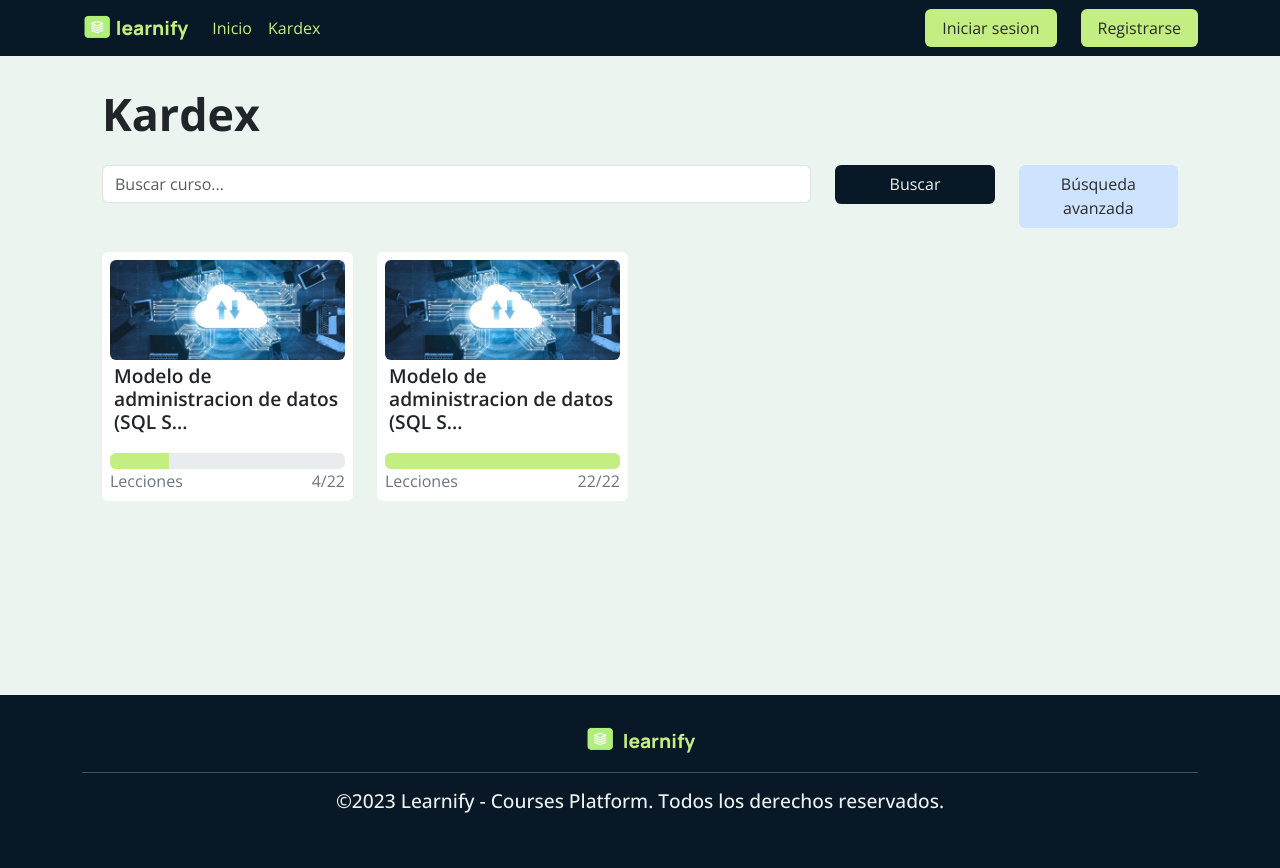
After one commit to charlyx78/Learnify-Courses-Platform, a PHP site: page /Paginas/kardex.php in a window 1280 px wide. The commit adds this page. Run offline with PHP 8.4, Linux system fonts and the light colour scheme; some libraries are stand-ins or nearby versions.

Commit message:
Pagina kardex y actualizacion de paleta de colores y fuentes

```diff
--- /dev/null
+++ b/Paginas/kardex.php
@@ -0,0 +1,126 @@
+<!DOCTYPE html>
+<html lang="en">
+<head>
+    <meta charset="UTF-8">
+    <meta http-equiv="X-UA-Compatible" content="IE=edge">
+    <meta name="viewport" content="width=device-width, initial-scale=1.0">
+    <title>Kardex - Learnify</title>
+    <?php include ('../styles.php'); ?>
+</head>
+<body>
+
+    <?php include('../navbar.php'); ?>
+
+    <main class="container-sm contenido">
+        <h3 class="fw-bold mb-4">Kardex</h3>
+        <section class="busqueda-curso-kardex rounded mb-4">
+            <form action="GET" class="form-busqueda-kardex mb-2">
+                <div class="row">
+                    <div class="col-12 col-md-6 col-lg-8">
+                        <input type="text" class="form-control mb-2" placeholder="Buscar curso...">
+                    </div>
+                    <div class="col-6 col-md-2 col-lg-2">
+                         <input type="submit" class="btn boton-primario w-100" value="Buscar">
+                    </div>
+                    <div class="col-6 col-md-4 col-lg-2">
+                        <button class="btn boton-terciario w-100" type="button" data-bs-toggle="collapse" data-bs-target="#collapseBusquedaAvanzada" aria-expanded="false" aria-controls="collapseBusquedaAvanzada">
+                            Búsqueda avanzada
+                        </button>
+                    </div>
+                </div>
+            </form>
+
+            <div class="collapse" id="collapseBusquedaAvanzada">
+                <form action="GET" class="form-busqueda-avanzada-kardex rounded">
+                    <div class="row">
+                        <div class="col-6">
+                            <label for="fechaInscripcionDesde">Desde</label>
+                            <input type="date" name="fechaInscripcionDesde" class="form-control">
+                        </div>
+                        <div class="col-6">
+                            <label for="fechaInscripcionDesde">Hasta</label>
+                            <input type="date" name="fechaInscripcionHasta" class="form-control">
+                        </div>
+                        <div class="col-12 col-lg-3">
+                            <select class="form-select" aria-label="Default select example">
+                                <option value="" selected>Categoría</option>
+                                <option value="tecnologia">Tecnologia</option>
+                            </select>
+                        </div>
+                        <div class="col-6 col-lg-3">
+                            <div class="form-check">
+                                <input class="form-check-input" type="checkbox" value="" id="chb_cursosCompletados">
+                                <label class="form-check-label" for="chb_cursosCompletados">
+                                    Cursos completados
+                                </label>
+                            </div>
+                        </div>
+                        <div class="col-6 col-lg-3">
+                            <div class="form-check">
+                                <input class="form-check-input" type="checkbox" value="" id="chb_cursosIncompletos" checked>
+                                <label class="form-check-label" for="chb_cursosIncompletos">
+                                    Cursos incompletos
+                                </label>
+                            </div>
+                        </div>
+                        <div class="col-12 col-lg-3">
+                            <input type="submit" class="btn boton-primario boton-busqueda-avanzada-kardex" type="search" aria-label="Search" value="Buscar">
+                        </div>
+                    </div>
+                </form>
+            </div>
+
+        </section>
+        <section class="progreso-cursos-kardex mb-4">
+            <div class="row">
+                <a href="curso.php" class="col-12 col-md-4 col-lg-3 mb-2">
+                    <div class="card p-2 border-0">
+                        <div class="row">
+                            <div class="col-4 col-md-12 contenedor-imagen-curso-kardex">
+                                <div class="img-card-top imagen-curso-kardex rounded" style="background-image: url(../Imagenes/base-datos.jpeg);"></div>
+                            </div>
+                            <div class="card-body py-1 col-8">
+                                <div class="card-title"><h6 class="titulo-curso">Modelo de administracion de datos (SQL SERVER)</h6></div>
+                            </div>
+                        </div>
+                        <div class="card-footer pb-0 px-0 border-0 bg-transparent">
+                            <div class="progress" role="progressbar" aria-label="Basic example" aria-valuenow="75" aria-valuemin="0" aria-valuemax="100">
+                                <div class="progress-bar bg-secundario" style="width: 25%"></div>
+                            </div>
+                            <div class="progreso-lecciones text-secondary d-flex justify-content-between gap-2">
+                                    <p class="m-0">Lecciones</p>
+                                    <p class="m-0">4/22</p>
+                            </div>
+                        </div>
+                    </div>
+                </a>
+                <a href="curso.php" class="col-12 col-md-4 col-lg-3 mb-2">
+                    <div class="card p-2 border-0">
+                        <div class="row">
+                            <div class="col-4 col-md-12 contenedor-imagen-curso-kardex">
+                                <div class="img-card-top imagen-curso-kardex rounded" style="background-image: url(../Imagenes/base-datos.jpeg);"></div>
+                            </div>
+                            <div class="card-body py-1 col-8">
+                                <div class="card-title"><h6 class="titulo-curso">Modelo de administracion de datos (SQL SERVER)</h6></div>
+                            </div>
+                        </div>
+                        <div class="card-footer pb-0 px-0 border-0 bg-transparent">
+                            <div class="progress" role="progressbar" aria-label="Basic example" aria-valuenow="75" aria-valuemin="0" aria-valuemax="100">
+                                <div class="progress-bar bg-secundario" style="width: 100%"></div>
+                            </div>
+                            <div class="progreso-lecciones text-secondary d-flex justify-content-between gap-2">
+                                    <p class="m-0">Lecciones</p>
+                                    <p class="m-0">22/22</p>
+                            </div>
+                        </div>
+                    </div>
+                </a>
+            </div>
+        </section>
+    </main>
+
+    <?php include ('../footer.php'); ?>
+    <script src="../script.js"></script>
+
+</body>
+</html>
--- a/footer.php
+++ b/footer.php
@@ -1,5 +1,5 @@
 <!-- FOOTER -->
-<footer class="site-footer mt-5">
+<footer class="site-footer">
         <div class="contenido-footer container-sm container-fluid">
             <a class="logo d-flex justify-content-center mb-2" href="home.php">
                 <img src="../Imagenes/logo.png" alt="Logo" width="30" height="24" class="d-inline-block align-text-top me-2">
--- a/navbar.php
+++ b/navbar.php
@@ -1,7 +1,7 @@
 <!-- NAVEGACION -->
 <nav class="navbar navbar-expand-md fixed-top navegacion" style="top:0; right:0; left:0;">
         <div class="container-sm container-fluid">
-            <a class="navbar-brand logo" href="home.php">
+            <a class="navbar-brand logo" href="homee.php">
                 <img src="../Imagenes/logo.png" alt="Logo" width="30" height="24" class="d-inline-block align-text-top">
                 learnify
             </a>
@@ -11,10 +11,10 @@
             <div class="collapse navbar-collapse" id="navbarNav">
                 <ul class="navbar-nav me-auto">
                     <li class="nav-item">
-                    <a class="nav-link active" aria-current="page" href="home.php">Inicio</a>
+                    <a class="nav-link" aria-current="page" href="homee.php">Inicio</a>
                     </li>
                     <li class="nav-item">
-                    <a class="nav-link" href="#">Mis cursos</a>
+                    <a class="nav-link" href="kardex.php">Kardex</a>
                     </li>
                     <!-- <li class="nav-item dropdown">
                         <a class="nav-link dropdown-toggle d-flex align-items-center" href="#" id="navbarDropdownMenuLink" role="button" data-bs-toggle="dropdown" aria-expanded="false">
@@ -28,9 +28,9 @@
                         </ul>
                     </li> -->
                 </ul>
-                <ul class="navbar-nav d-flex flex-row">
-                    <li class="nav-item"> <button class="btn boton-secundario me-4">Iniciar sesion</button> </li>
-                    <li class="nav-item"> <button class="btn boton-secundario">Registrarse</button> </li>
+                <ul class="navbar-nav d-flex flex-row botones-login-registro">
+                    <li class="nav-item"> <a href="login.php" class="btn boton-secundario me-4">Iniciar sesion</a> </li>
+                    <li class="nav-item"> <a href="login.php" class="btn boton-secundario">Registrarse</a> </li>
                 </ul>
 
 
--- a/src/scss/_globales.scss
+++ b/src/scss/_globales.scss
@@ -3,16 +3,13 @@ body {
     background-color: $color-light;
     padding-top: 55px;
 }
-h1 {
+h1, h2 {
     font-family: $fuente-primaria;
-    font-weight: 800;
 }
-h2 {
-    font-family: $fuente-primaria;
-    font-weight: 800;
+h3, h4, h5, h6, p, label, input, a, li, button, .btn {
+    font-family: $fuente-secundaria;
 }
-h2 {
-    font-family: $fuente-primaria;
+h1, h2 {
     font-weight: 800;
 }
 h5 {
@@ -68,3 +65,8 @@ a {
     text-decoration: none;
     color: $color-dark;
 }
+.contenido {
+    width: 100%;
+    min-height: 80vh;
+    padding: 2em 2em;
+}
--- a/src/scss/_utilidades.scss
+++ b/src/scss/_utilidades.scss
@@ -15,6 +15,15 @@
 .bg-primario {
     background-color: $color-primario;
     color: $color-light;
+}
+.boton-primario {
+    background-color: $color-primario;
+    color: $color-light;
+    padding: 0.4em 1em;
+    &:hover {
+        background-color: $color-primario-hover;
+        color: $color-light;
+    }
 }
 .bg-secundario {
     background-color: $color-secundario;
@@ -57,3 +66,6 @@
 .linea-vertical {
     border: 1px solid $color-dark;
 }
+.titulo-curso {
+    font-weight: 600;
+}
--- a/src/scss/_variables.scss
+++ b/src/scss/_variables.scss
@@ -1,7 +1,8 @@
-$color-primario: #2c5b81;
+$color-primario: #081826;
+$color-primario-hover: #000000;
 $color-secundario: #c3ee81;
 $color-secundario-hover: #88b498;
-$color-terciario: #a4bcd4;
+$color-terciario: #cee3fe;
 $color-terciario-hover: #648494;
 $color-success: #22bb33;
 $color-error: #ff3333;
@@ -9,7 +10,9 @@ $color-light: #ecf4f0;
 $color-gris: #c4c4c4;
 $color-dark: #2b2b2b;
 
-$fuente-primaria: 'Montserrat', sans-serif;
+$fuente-primaria: 'Manrope', sans-serif;
+$fuente-secundaria: 'Open Sans', sans-serif;
+
 
 $desktop: 1024px;
 $tablet: 768px;
--- a/src/scss/main.scss
+++ b/src/scss/main.scss
@@ -6,3 +6,4 @@
 @import "site/footer.scss";
 @import "site/cursos.scss";
 @import "site/cursoView.scss";
+@import "site/kardex.scss";
--- a/src/scss/site/_cursoView.scss
+++ b/src/scss/site/_cursoView.scss
@@ -1,3 +1,8 @@
+@media(min-width:768px) {
+    .precio-curso-view {
+        text-align: right;
+    }
+}
 .imagen-curso-view {
     height: 20em;
     margin: 0 auto;
--- /dev/null
+++ b/src/scss/site/_kardex.scss
@@ -0,0 +1,33 @@
+@import 'variables';
+.contenedor-imagen-curso-kardex {
+    height: 60px;
+    .imagen-curso-kardex {
+        height: 60px;
+        background-repeat: no-repeat;
+        background-position: center center;
+        background-size: cover;
+    }
+}
+@media (min-width: $tablet) {
+    .contenedor-imagen-curso-kardex {
+        height: 100px;
+        .imagen-curso-kardex {
+            height: 100px;
+        }
+    }
+}
+.form-busqueda-avanzada-kardex {
+    background-color: white;
+    color: $color-dark;
+    padding: 1em 2em;
+    display: block;
+    .boton-busqueda-avanzada-kardex {
+        width: 100%;
+    }
+    label {
+        margin-bottom: 0.4em;
+    }
+    input, .form-check, select {
+        margin-bottom: 1em;
+    }
+}
--- a/src/scss/site/_navbar.scss
+++ b/src/scss/site/_navbar.scss
@@ -4,4 +4,9 @@
     a {
         color: $color-secundario;
     }
+    .botones-login-registro {
+        a {
+            color: $color-dark;
+        }
+    }
 }
--- a/styles.php
+++ b/styles.php
@@ -3,4 +3,7 @@
 <script src="../node_modules/jquery/dist/jquery.min.js"></script>
 <script src="../node_modules/@popperjs/core/dist/umd/popper-base.min.js"></script>
 <script src="../node_modules/bootstrap/dist/js/bootstrap.min.js"></script>
+<link rel="preconnect" href="https://fonts.googleapis.com">
+<link rel="preconnect" href="https://fonts.gstatic.com" crossorigin>
+<link href="https://fonts.googleapis.com/css2?family=Manrope:wght@400;500;600;700;800&family=Open+Sans:wght@400;500;600;700;800&display=swap" rel="stylesheet">
 <link rel="stylesheet" href="../dist/css/main.css">
```
Also changed, not shown: Paginas/curso.php (+11 -11 lines), Paginas/homee.php (renamed from Paginas/home.php, +4 -4 lines), dist/css/main.css.
